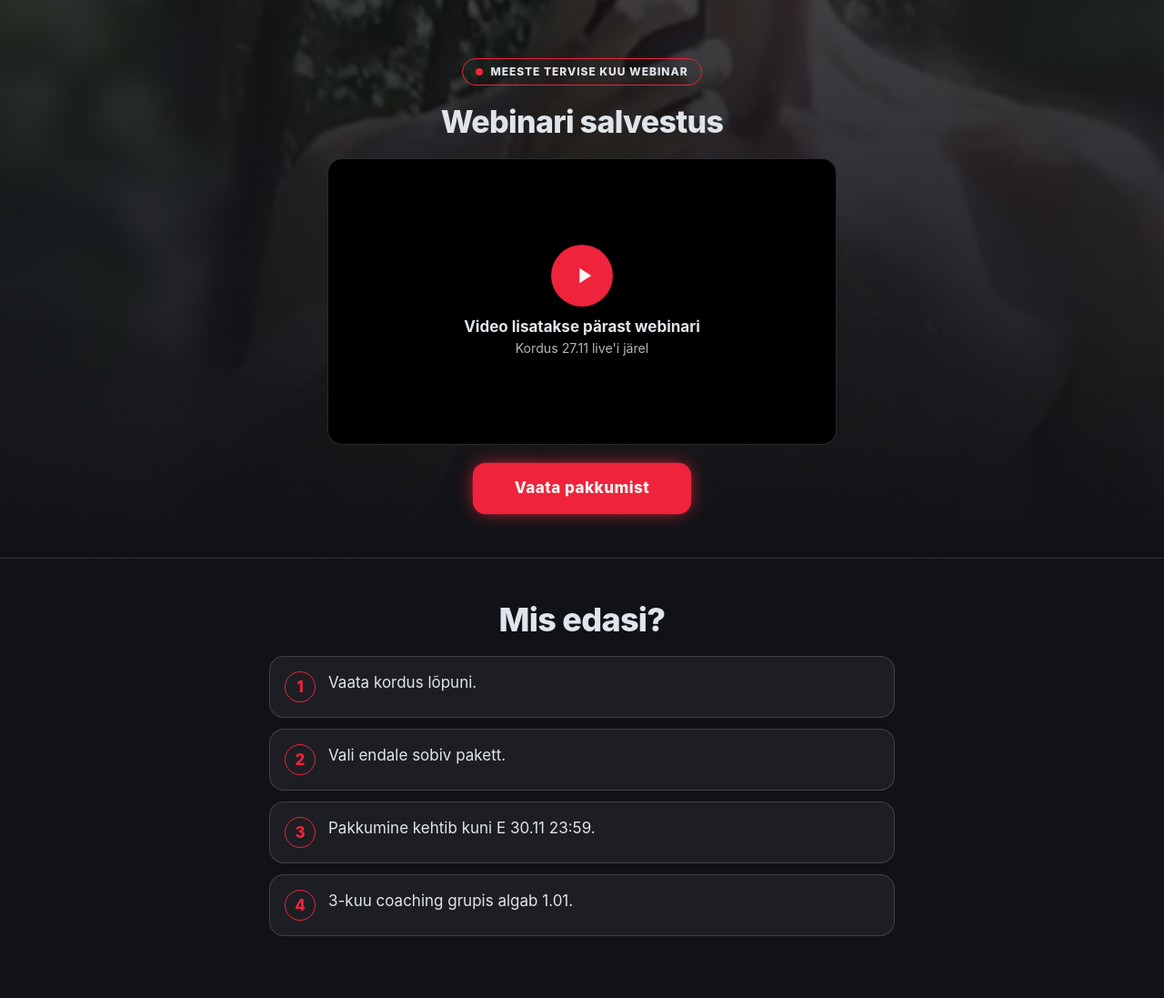
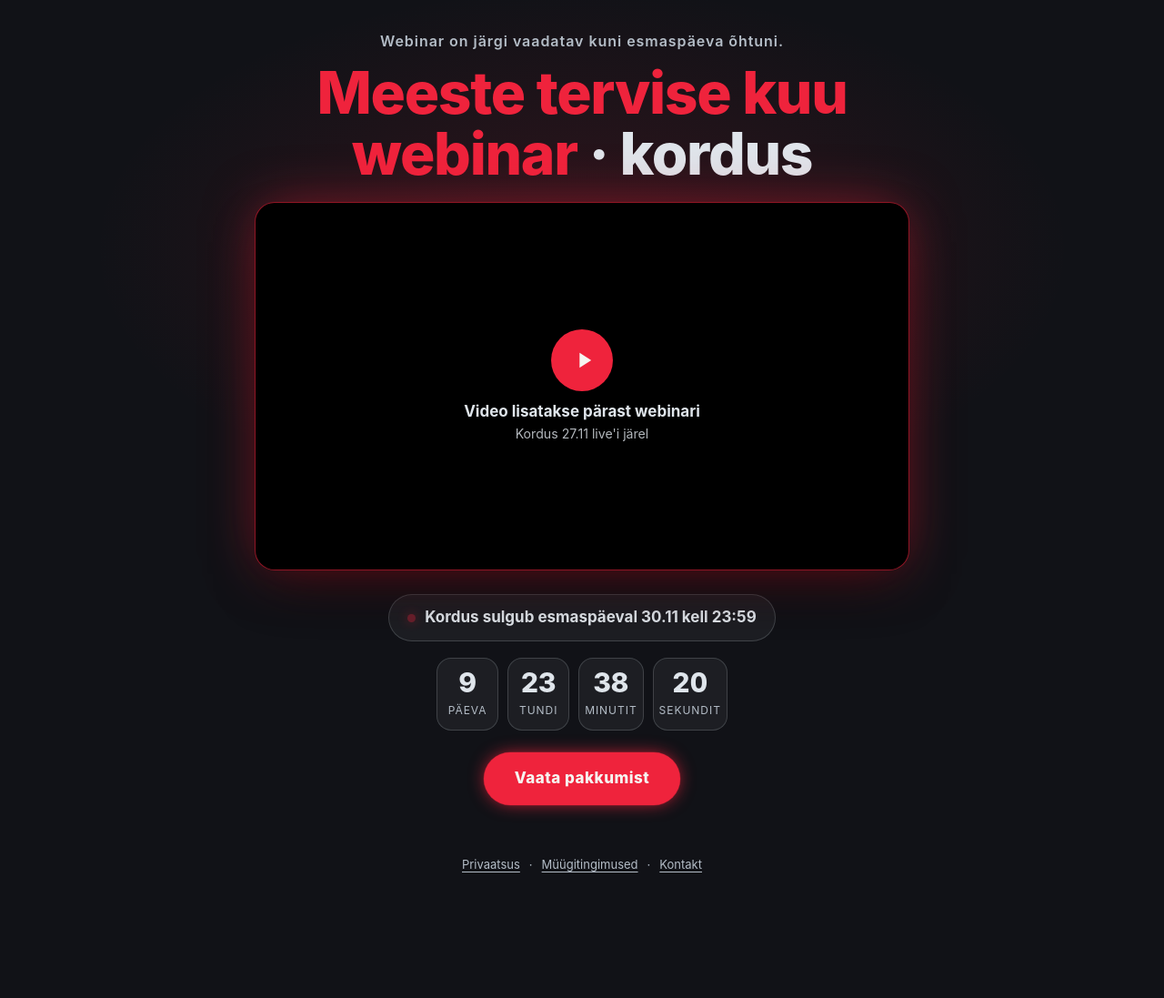
Before and after one commit to HendrikOviir/hendrikoviir.com, a plain HTML site: page mehed-webinar/kordus.html in a window 1280 px wide. Shown: the top 1097 px of the page at 91% size. After the commit the page ends 996 px from the top, so only its background shows below. Drawn offline with Linux system fonts and the light colour scheme.

Commit message:
mehed-webinar: replay page in Floreo format with countdown
Co-Authored-By: Claude Opus 5.5 <noreply@anthropic.com>

```diff
--- a/mehed-webinar/kordus.html
+++ b/mehed-webinar/kordus.html
@@ -1,11 +1,32 @@
 <!doctype html>
 <html lang="et" data-theme="dark"><head><meta name="robots" content="noindex"><meta charset="utf-8"><meta name="robots" content="noindex"><meta name="viewport" content="width=device-width,initial-scale=1,viewport-fit=cover"><meta name="color-scheme" content="dark"><meta name="theme-color" content="#111217">
 <title>Webinari kordus · Meeste tervis</title>
-<link rel="stylesheet" href="joux.css?v=10"><style>.ph-hero .wrap{padding-top:64px!important;padding-bottom:48px!important}.ph-hero h1{margin:6px auto 22px!important}.ph-hero .kick{max-width:100%;white-space:normal;font-size:12px;letter-spacing:.08em}</style></head><body>
-<header class="hero ph-hero"><div class="wrap"><p class="kick">Meeste tervise kuu webinar</p><h1>Webinari salvestus</h1>
+<link rel="stylesheet" href="joux.css?v=10"><style>
+html,body{background:#111217}
+.pg{min-height:100svh;display:flex;flex-direction:column;align-items:center;justify-content:center;text-align:center;padding:36px 16px 28px;background:radial-gradient(60% 45% at 50% 30%,rgba(239,35,60,.14),transparent 70%),#111217}
+.pg .kick{border:0;background:none;padding:0;border-radius:0;display:block;max-width:100%;white-space:normal;font-size:clamp(13px,1.6vw,16px);letter-spacing:.06em;text-transform:none;font-weight:600;color:var(--mut);margin:0 0 14px}
+.pg h1{font-size:clamp(32px,5.6vw,64px);max-width:16em;margin:0 auto 20px;color:var(--ink)}
+.pg h1 .g{color:var(--acc)}
+.pg .player{width:min(720px,100%);max-width:720px;margin:0 auto;border-radius:22px;border:1.5px solid rgba(239,35,60,.6);box-shadow:0 0 60px -8px rgba(239,35,60,.55),0 24px 60px -20px #000}
+.pg .when{margin:26px 0 8px;border-radius:99px;padding:12px 20px;justify-content:center}
+.pg .when i{box-shadow:0 0 12px var(--acc);animation:ld 2s ease-in-out infinite}
+@keyframes ld{50%{opacity:.35}}
+.cd{display:flex;gap:10px;margin:10px 0 24px;justify-content:center}
+.cd div{min-width:68px;padding:10px 6px;border-radius:16px;background:var(--card);border:1px solid var(--line)}
+.cd b{display:block;font-size:30px;font-weight:800;font-variant-numeric:tabular-nums;line-height:1.1}
+.cd span{font-size:12px;letter-spacing:.08em;text-transform:uppercase;color:var(--mut)}
+.pg .btn{border-radius:99px;box-shadow:0 8px 34px -6px rgba(239,35,60,.75);padding:16px 34px}
+@media(max-width:480px){.cd{gap:6px}.cd div{min-width:0;flex:1;max-width:84px}.cd b{font-size:26px}.cd span{font-size:10px;letter-spacing:.04em}.pg .when{font-size:15px}}
+</style></head><body>
+<main class="pg">
+<p class="kick">Webinar on järgi vaadatav kuni esmaspäeva õhtuni.</p>
+<h1><span class="g">Meeste tervise kuu webinar</span> · kordus</h1>
 <!-- VIDEO: replace this placeholder with the replay embed (YouTube/Vimeo iframe) after the webinar. -->
 <div class="player" id="rv"><div><div class="pl"><svg viewBox="0 0 24 24"><path d="M8 5v14l11-7z"/></svg></div><b>Video lisatakse pärast webinari</b><small>Kordus 27.11 live'i järel</small></div></div>
-<div><a class="btn" href="pakkumine.html">Vaata pakkumist</a></div></div></header>
-<section><div class="wrap"><h2>Mis edasi?</h2><ol class="steps"><li>Vaata kordus lõpuni.</li><li>Vali endale sobiv pakett.</li><li>Pakkumine kehtib kuni E 30.11 23:59.</li><li>3-kuu coaching grupis algab 1.01.</li></ol></div></section>
+<div class="when"><i></i><span>Kordus sulgub esmaspäeval 30.11 kell 23:59</span></div>
+<div class="cd" id="cd"><div><b id="cdd">0</b><span>päeva</span></div><div><b id="cdh">0</b><span>tundi</span></div><div><b id="cdm">0</b><span>minutit</span></div><div><b id="cds">0</b><span>sekundit</span></div></div>
+<div><a class="btn" href="pakkumine.html">Vaata pakkumist</a></div>
+</main>
+<script>(function(){var $=function(x){return document.getElementById(x)};var T=Date.UTC(2026,10,30,21,59);function t(){var s=Math.floor((T-Date.now())/1000);if(s<0)s=0;$("cdd").textContent=Math.floor(s/86400);$("cdh").textContent=Math.floor(s%86400/3600);$("cdm").textContent=Math.floor(s%3600/60);$("cds").textContent=s%60}t();setInterval(t,1000)})();</script>
 <footer class="ft"><span class="fl"><a href="https://elukompass.github.io/tingimused.html#privaatsus">Privaatsus</a><span>·</span><a href="https://elukompass.github.io/tingimused.html#muugitingimused">Müügitingimused</a><span>·</span><a href="mailto:kaidi@kaidikarilaid.com">Kontakt</a></span></footer><script src="joux.js?v=8"></script>
 </body></html>
```
